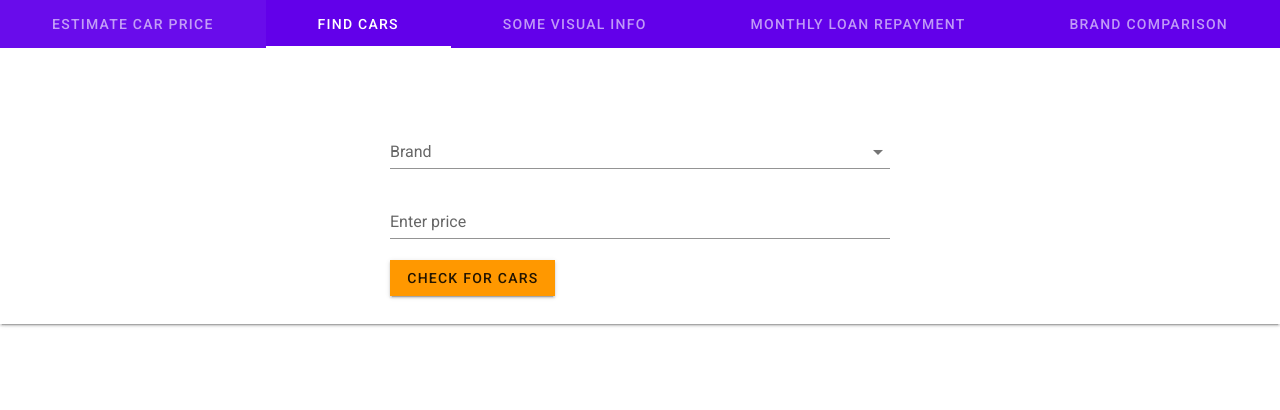
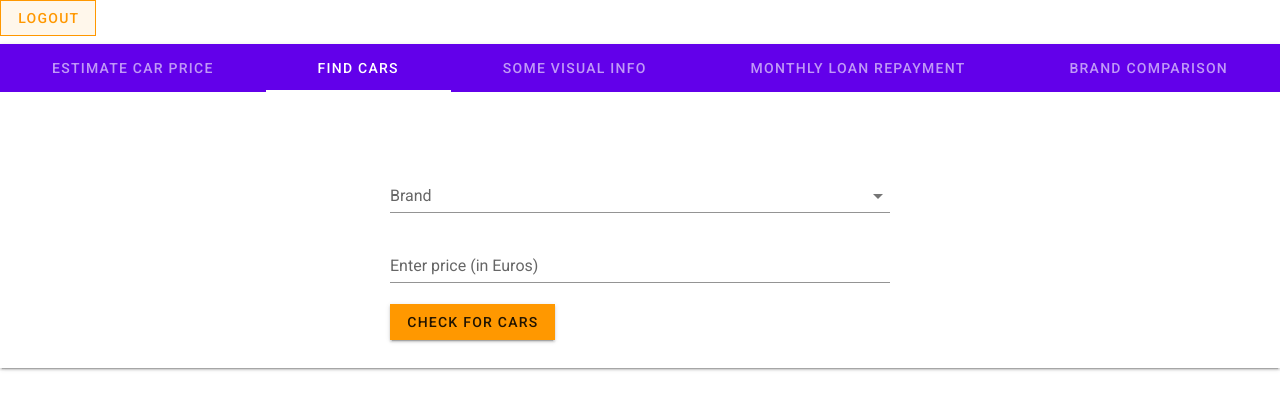
Before and after one commit to philiptn001/COMP9321_Procrastinators, a Vue app in the folder client/: page /landing in a window 1280 px wide. Both pictures are taken after a click on the tab "FIND CARS". Shown: the top 410 px of the page. Built offline with nearby package versions, Linux system fonts and the light colour scheme.

Commit message:
logout btn added

```diff
--- a/client/src/components/LandingPage.vue
+++ b/client/src/components/LandingPage.vue
@@ -1,9 +1,12 @@
 <template>
   <div>
+
+    <v-btn tile outlined right color="orange" @click="logOut()"> logout</v-btn>
+
     <v-tabs
       v-model="tab"
       background-color="deep-purple accent-4"
-      class="elevation-2"
+      class="elevation-2 mt-2"
       dark
       :grow="true"
     >
@@ -24,8 +27,8 @@
 
                   <v-select class="mr-12" :items="gear" v-model="selectedGearML" label="Gear"></v-select>
 
-                  <v-text-field class="mr-12" v-model="year" label="Enter year  "></v-text-field>
-                  <v-text-field class="mr-12" v-model="power" label="Enter power in PS  "></v-text-field>
+                  <v-text-field class="mr-12" v-model="year" label="Enter year"></v-text-field>
+                  <v-text-field class="mr-12" v-model="power" label="Enter power in PS"></v-text-field>
                   <v-text-field class="mr-10" v-model="km" label="Enter kilometres"></v-text-field>
                   <v-select class="mr-12" :items="fuel" v-model="selectedFuelML" label="Fuel Type"></v-select>
                   <v-select
@@ -49,7 +52,7 @@
               <v-card flat class="mx-auto ma-auto mt-12" width="500px">
                 <v-select :items="brands" v-model="selectedBrand" label="Brand"></v-select>
 
-                <v-text-field v-model="priceRange" label="Enter price "></v-text-field>
+                <v-text-field v-model="priceRange" label="Enter price (in Euros)"></v-text-field>
 
                 <v-btn color="orange" tile @click="carListSearch()">Check for cars</v-btn>
               </v-card>
@@ -67,7 +70,7 @@
               <img v-if="pic_load" :src="src" />
             </v-container>
             <v-container v-if="i==4">
-              <v-text-field v-model="principal" label="Enter principal "></v-text-field>
+              <v-text-field v-model="principal" label="Enter principal (in Euros)"></v-text-field>
               <v-text-field v-model="term" label="Enter term (in months) "></v-text-field>
               <v-text-field v-model="interest" label="Enter interest (in %) "></v-text-field>
 
@@ -301,6 +304,10 @@ export default {
     }
   },
   methods: {
+    logOut() {
+        this.token_login = ''
+        window.location.href = "/";
+    },
     carListSearch() {
       axios
         .get(
```
Also changed, not shown: 1 other file (tests, documents, lock files or other folders).
